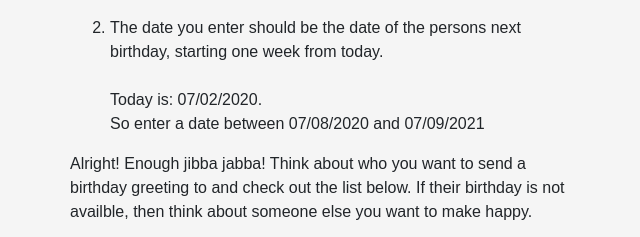
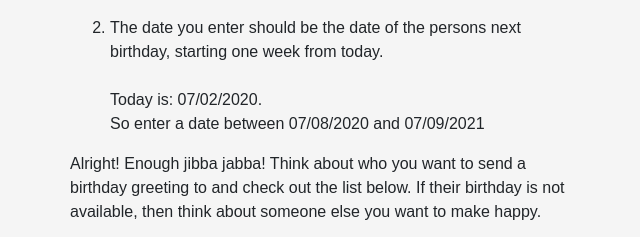
Before and after one commit to timpinkerton/AandDAzure, a website: page public/happybirthday.html in a window 1280 px wide and 1950 px high. Shown: the part 921-1158 px from the top of the page, 640-1280 px from the left. Drawn offline with nearby package versions, Linux system fonts and the light colour scheme; some packages are replaced by stand-ins of ours; no server answers; a script that the page names is missing; a web font is replaced by a local one.

Commit message:
fixing typo

```diff
--- a/public/happybirthday.html
+++ b/public/happybirthday.html
@@ -216,7 +216,7 @@
                 <p>
                     <strong>Alright!</strong> Enough jibba jabba! Think about who you want to send a birthday greeting
                     to and check
-                    out the list below. If their birthday is not availble, then think about someone else you want to
+                    out the list below. If their birthday is not available, then think about someone else you want to
                     make
                     happy.
                 </p>
```
